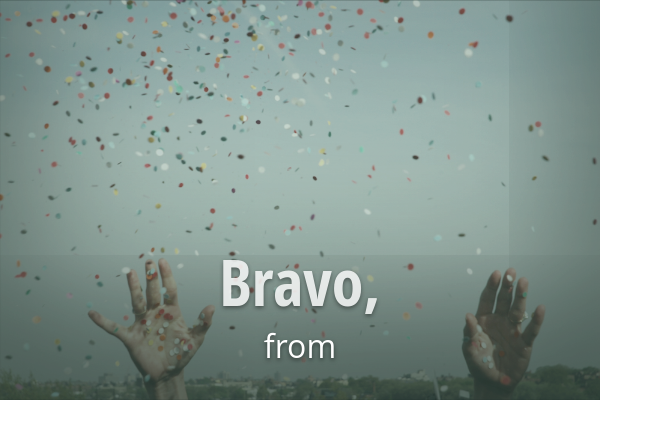
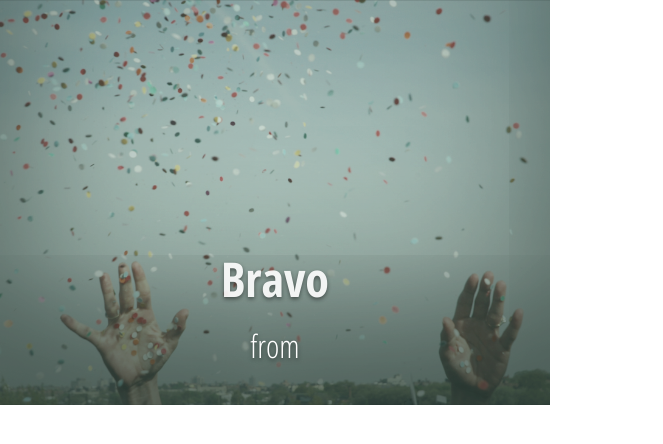
Before and after one commit to bobbygrace/bravobot, a website: page public/bravo.html in a window 1280 px wide. Shown: the whole page, without its empty margins (0-663 px from the left). Drawn offline with Linux system fonts and the light colour scheme.

Commit message:
use webfonts. smarter mentioning.

```diff
--- a/package.json
+++ b/package.json
@@ -8,7 +8,7 @@
   },
   "dependencies": {
     "express": "~3.14.0",
-    "phantom": "~0.6.5",
+    "phantom": "~0.7.2",
     "node-uuid": "~1.4.1",
     "body-parser": "~1.4.3",
     "request": "~2.37.0",
--- a/public/bravo.html
+++ b/public/bravo.html
@@ -1,18 +1,18 @@
 <!doctype html>
-<html class="no-js" lang="">
+<html>
   <head>
     <meta charset="utf-8">
     <meta http-equiv="X-UA-Compatible" content="IE=edge">
     <title>Bravo!</title>
-    <meta name="description" content="Bravo to you! usage: /?to=foo&msg=lorem%20isum&from=bar">
     <meta name="viewport" content="width=device-width, initial-scale=1">
     <link rel="stylesheet" href="css/bravo.css">
+    <link href='http://fonts.googleapis.com/css?family=Open+Sans+Condensed:300,700' rel='stylesheet' type='text/css'>
   </head>
   <body>
     <div class="bravo js-bravo-box">
       <div class="bravo-background js-background"></div>
       <div class="bravo-details">
-        <h1 class="bravo-details-to">Bravo, <span class="js-to"></span></h1>
+        <h1 class="bravo-details-to">Bravo<span class="js-to"></span></h1>
         <p class="bravo-details-msg js-msg"></p>
         <p class="bravo-details-from">from <span class="js-from"></span></p>
       </div>
--- a/public/css/bravo.css
+++ b/public/css/bravo.css
@@ -4,20 +4,20 @@
 }
 
 html {
-  font-family: 'Open Sans', sans-serif;
+  font-family: 'Open Sans Condensed', sans-serif;
   font-size: 32px;
-  line-height: 1.2em;
+  line-height: 1.2;
 }
 
 h1, h2, h3, h4, h5, h6 {
   font-family: 'Open Sans Condensed', sans-serif;
-  line-height: 1em;
+  line-height: 1.2;
 }
 
 .bravo {
   background-color: #000;
   color: #fff;
-  width: 600px;
+  width: 550px;
   overflow: hidden;
   position: relative;
   text-align: center;
@@ -41,21 +41,25 @@ h1, h2, h3, h4, h5, h6 {
 
   .bravo-details {
     position: relative;
-    padding: 250px 25px 25px;
+    padding: 250px 20px 25px;
     text-shadow: 0 2px 4px hsla(0, 0%, 0%, 0.5);
     word-wrap: break-word;
     z-index: 1;
   }
 
     .bravo-details-to {
-      margin-bottom: 0.2em;
-      opacity: 0.8;
+      font-size: 1.5em;
+      margin-bottom: .4em;
+      opacity: .9;
+      word-wrap: break-word;
     }
 
     .bravo-details-msg {
-      margin-bottom: 0.3em;
+      margin-bottom: .45em;
+      word-wrap: break-word;
     }
 
     .bravo-details-from {
-      margin-bottom: 0.3em;
+      margin-bottom: .45em;
+      word-wrap: break-word;
     }
```
Also changed, not shown: app.coffee (+20 -8 lines).
